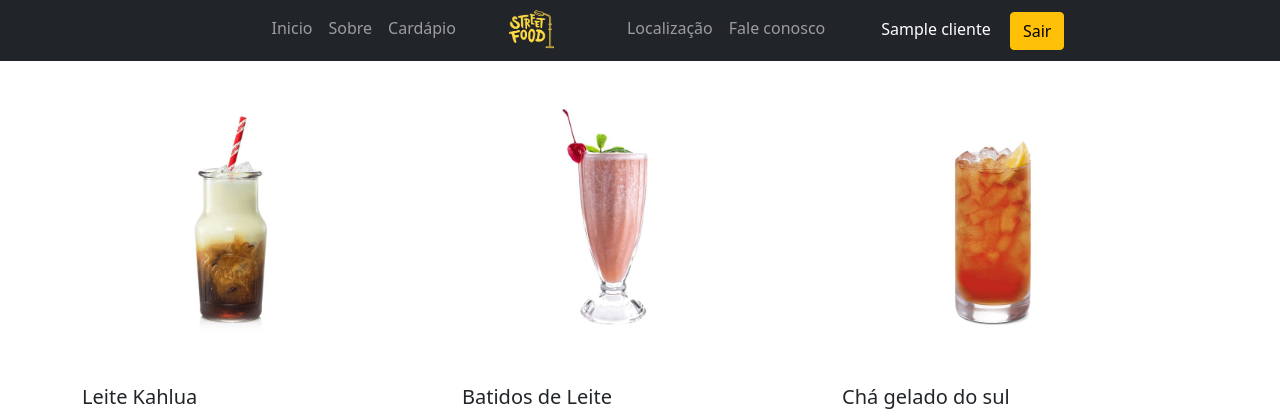
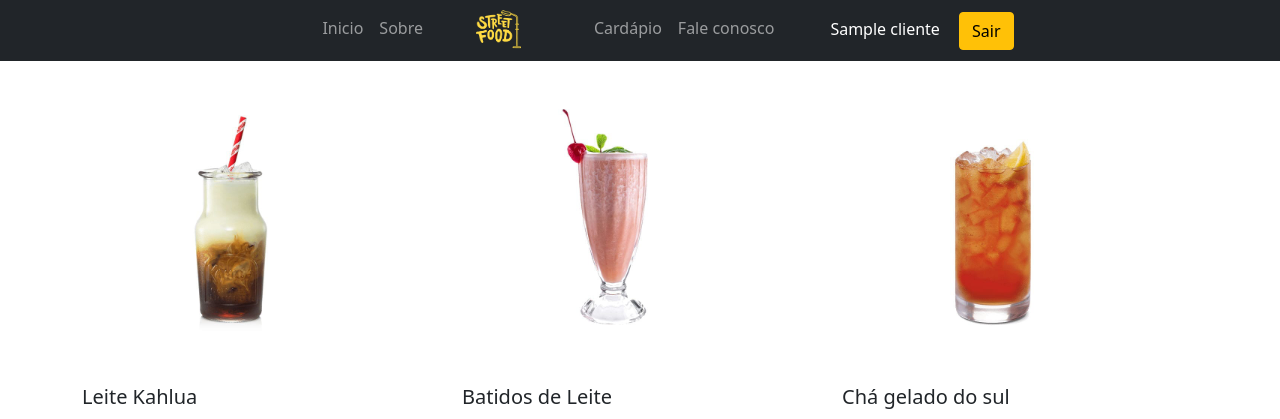
Before and after one commit to ricardo55991/StreetFood, a PHP site: page /pages/bebidas.php in a window 1280 px wide. Shown: the top 419 px of the page. Run offline with PHP 8.4, Linux system fonts and the light colour scheme; the visitor is signed in with stand-in values (Sample User, id 1); tables that the repository leaves empty or names only in its code hold one stand-in row (values such as "Sample post"); some libraries are stand-ins or nearby versions.

Commit message:
ajuste no header

```diff
--- a/commons/header.php
+++ b/commons/header.php
@@ -51,12 +51,9 @@ else{
                     <li class="nav-item">
                         <a class="nav-link" href="sobre.php">Sobre</a>
                     </li>
+                    <img class="logo" href="index.php" src="../assets/logo.png">
                     <li class="nav-item">
                         <a class="nav-link" href="cardapio.php">Cardápio</a>
-                    </li>
-                    <img class="logo" href="index.php" src="../assets/logo.png">
-                    <li class="nav-item">
-                        <a class="nav-link" href="">Localização</a>
                     </li>
                     <li class="nav-item">
                         <a class="nav-link" href="faleConosco.php">Fale conosco</a>
```
